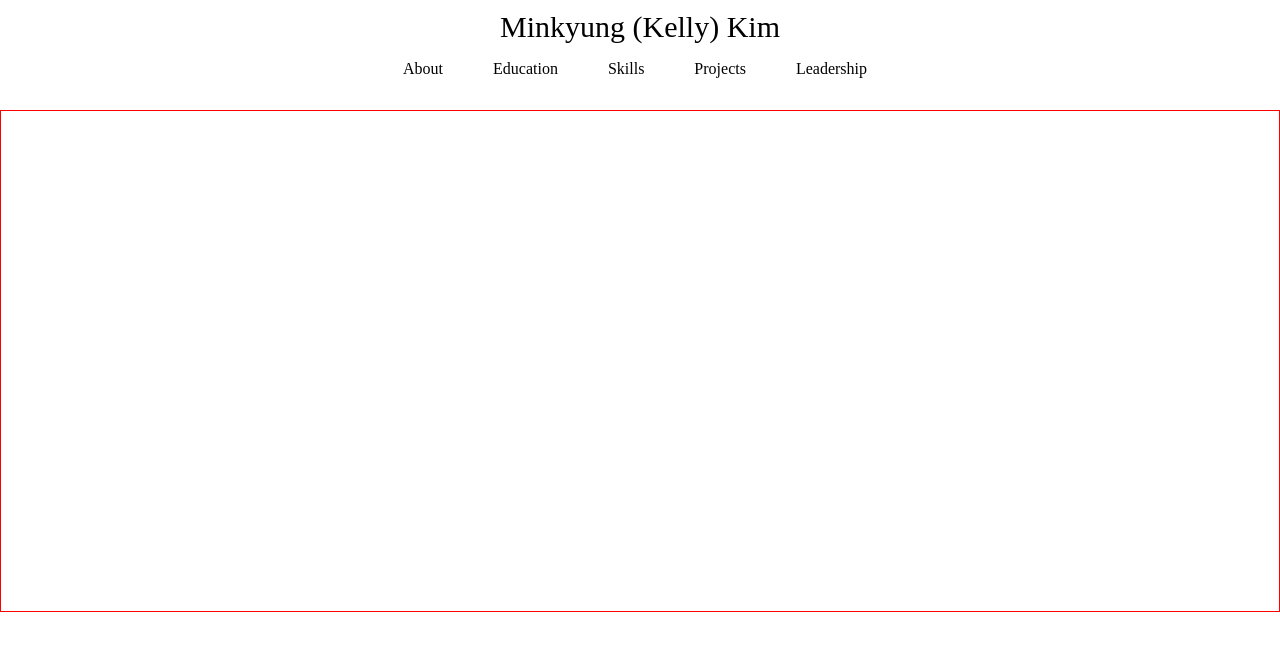
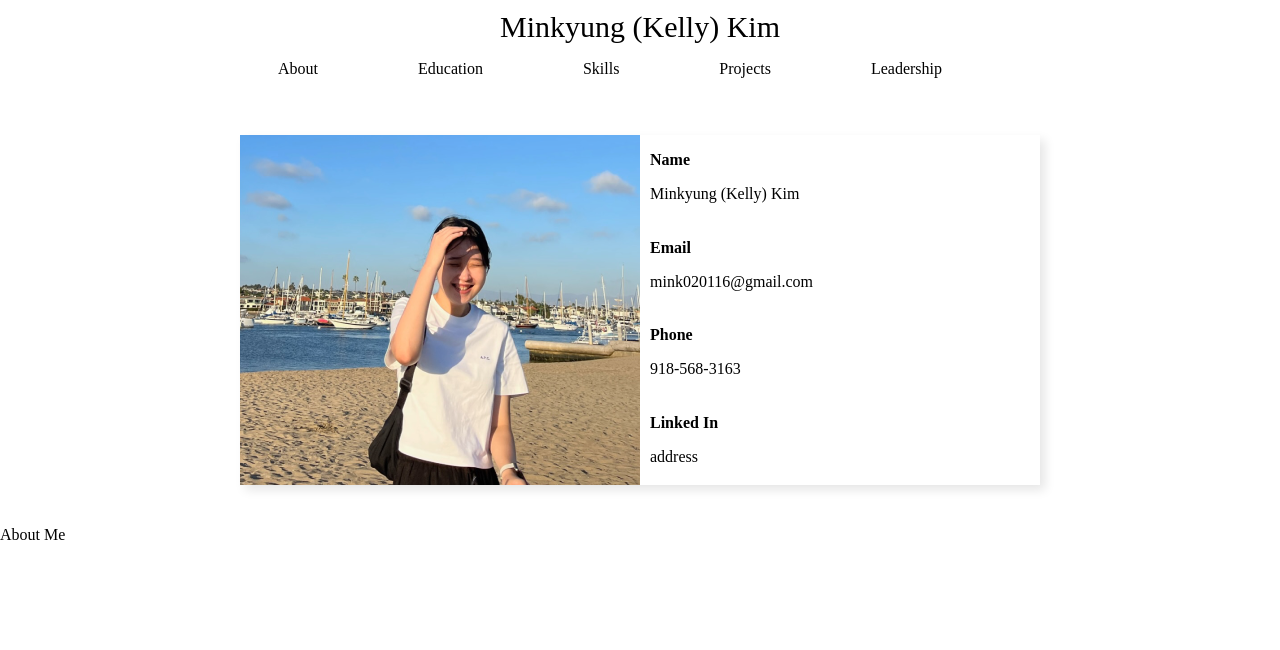
Before and after one commit to Mink02/Mink02.github.io, a plain HTML site: page index.html in a window 1280 px wide. Drawn offline with Linux system fonts and the light colour scheme.

Commit message:
complete profile section

```diff
--- a/index.html
+++ b/index.html
@@ -4,6 +4,11 @@
   <meta charset="UTF-8">
   <meta name="viewport" content="width=device-width, initial-scale=1.0">
   <link rel="stylesheet" href="style.css">
+
+  <meta property="og:title" content="Kim, Minkyung - Resume">
+  <meta property="og:description" content="portfolio about my Resume">
+  <meta property="og:image" content="/preview.png">
+
   <title>Kim, Minkyung - Resume</title>
 </head>
 <body>
@@ -19,10 +24,39 @@
         </ul>
       </nav>
   </div>
+  <div class="profile-section">
+    <div class="profile-box">
+      <div class="profile-img">
+        <img src="profile-pic.png" alt="Profile_pic">
+      </div>
+      <div class="profile">
+        <div class="name">
+          <p class="title">Name</p>
+          <p>Minkyung (Kelly) Kim</p>
+        </div>
+        <div class="email">
+          <p class="title">Email</p>
+          <p>mink020116@gmail.com</p>
+        </div>
+        <div class="phone">
+          <p class="title">Phone</p>
+          <p>918-568-3163</p>
+        </div>
+        <div class="linked-in">
+          <p class="title">Linked In</p>
+          <a href="#">address</a>
+        </div>
+      </div>
+    </div>
+  </div>
   <div class="about-section">
+    <div class="about-title">
+      <p>About Me</p>
+    </div>
+    <div class="about-box">
 
+    </div>
   </div>
-
 
 
 </body>
--- a/style.css
+++ b/style.css
@@ -1,10 +1,12 @@
 body{
   margin: 0;
+  color: 303030;
 }
 
-li,ul{
+li,ul,a{
   text-decoration: none;
   list-style: none;
+  color: inherit;
 }
 
 
@@ -25,17 +27,78 @@ li,ul{
   display: flex;
   justify-content: center;
   align-items: flex-end;
+  /* border: 1px solid red; */
 }
 
 .top-bar > nav > ul{
   display: flex;
+  /* border: 1px solid orange; */
 }
 
 ul> li{
-  margin-right: 50px;
+  margin-right: 100px;
+  /* border: 1px solid blue; */
+  flex-grow: 1;
+  flex-basis: 0;
 }
 
-.about-section{
-  border: 1px solid red;
-  height: 500px;
+.profile-section{
+  /* border: 1px solid red; */
+  height: 400px;
+  display: flex;
+  justify-content: center;
+  align-items: center;
 }
+
+.profile-section > .profile-box{
+  /* border: 1px solid orange; */
+  box-shadow: 5px 5px 10px rgba(0, 0, 0, 0.1);
+  height: 350px; width: 800px;
+  display: flex;
+
+}
+
+.profile-img{
+  /* border: 1px solid green; */
+  flex-grow: 1; flex-basis: 0;
+  margin-right: 10px;
+}
+
+.profile-img > img{
+  height: 350px ;
+  width: 400px;
+  object-fit: contain;
+}
+
+.profile{
+  /* border: 1px solid green; */
+  flex-grow: 1; flex-basis: 0;
+
+  display: flex; flex-direction: column;
+}
+
+.title{
+  font-weight: bold;
+}
+
+.name{
+  /* border: 1px solid blue; */
+  flex-grow: 1; flex-basis: 0;
+}
+
+.email{
+  /* border: 1px solid blue; */
+  flex-grow: 1; flex-basis: 0;
+}
+
+
+.phone{
+  /* border: 1px solid blue; */
+  flex-grow: 1; flex-basis: 0;
+}
+
+
+.linked-in{
+  /* border: 1px solid blue; */
+  flex-grow: 1; flex-basis: 0;
+}
```
Also changed, not shown: preview.png (added), profile-pic.png (added).
